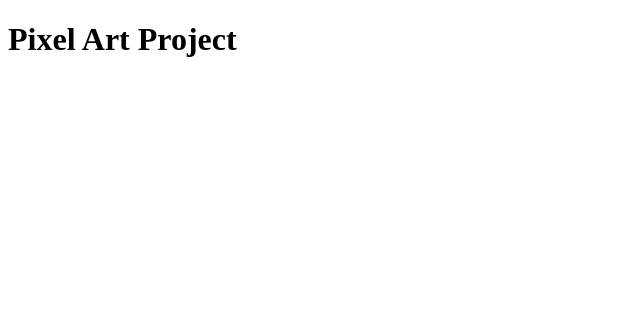
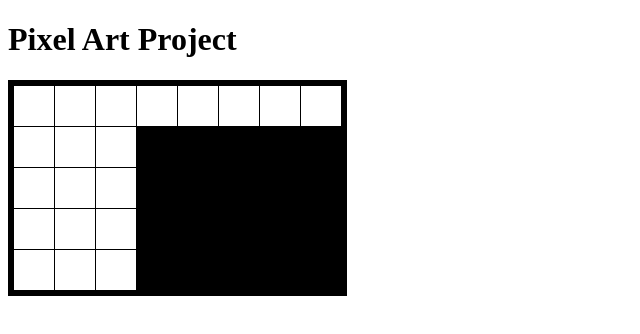
Before and after one commit to RCHS-Programming/unit4-ch1-pixelart-Coziesthalo0, a plain HTML site: page resources/index.html in a window 1280 px wide. Shown: the whole page, without its empty margins (0-640 px from the left). Drawn offline with Linux system fonts and the light colour scheme.

Commit message:
add table

```diff
--- a/resources/index.html
+++ b/resources/index.html
@@ -7,5 +7,37 @@
 </head>
 <body>
 <h1>Pixel Art Project</h1>
+<div id="art">
+	<div class="row">
+		<div class="pixel"></div>
+		<div class="pixel"></div>
+		<div class="pixel"></div>
+		<div class="pixel"></div>
+		<div class="pixel"></div>
+		<div class="pixel"></div>
+		<div class="pixel"></div>
+		<div class="pixel"></div>
+	</div>
+	<div class="row">
+		<div class="pixel"></div>
+		<div class="pixel"></div>
+		<div class="pixel"></div>
+	</div>
+	<div class="row">
+		<div class="pixel"></div>
+		<div class="pixel"></div>
+		<div class="pixel"></div>
+	</div>
+	<div class="row">
+		<div class="pixel"></div>
+		<div class="pixel"></div>
+		<div class="pixel"></div>
+	</div>
+	<div class="row">
+		<div class="pixel"></div>
+		<div class="pixel"></div>
+		<div class="pixel"></div>
+	</div>
+</div>
 </body>
 </html>
--- a/resources/style.css
+++ b/resources/style.css
@@ -0,0 +1,17 @@
+  #art {
+      display:table;
+      border-spacing: 1px;
+      background-color: black;
+      border:5px solid black;
+  }
+
+  .row {
+      display:table-row;
+  }
+
+  .pixel {
+      display: table-cell;
+      background-color: rgb(255, 255, 255);
+      width: 40px;
+      height:40px;
+  }
```
